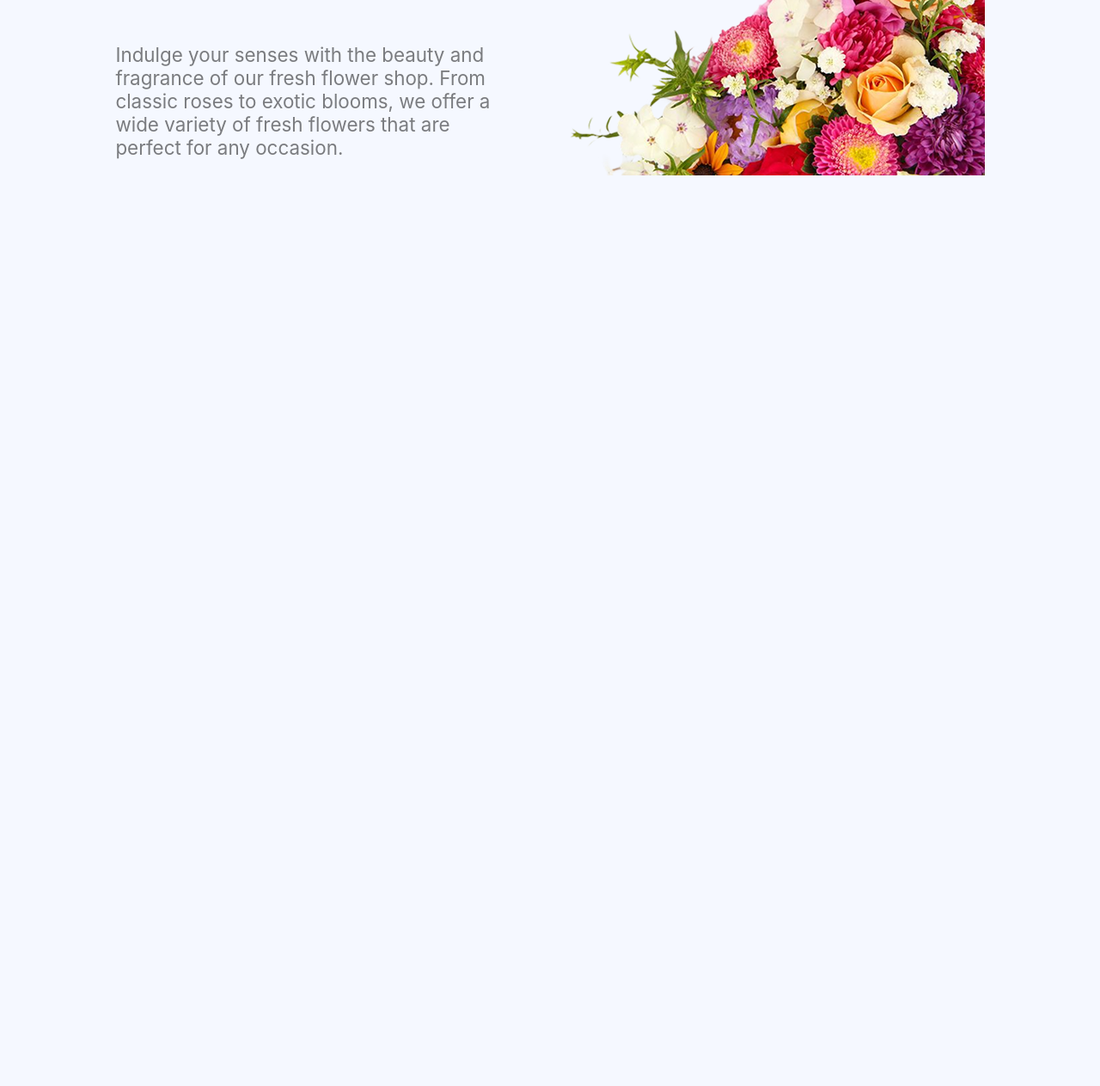
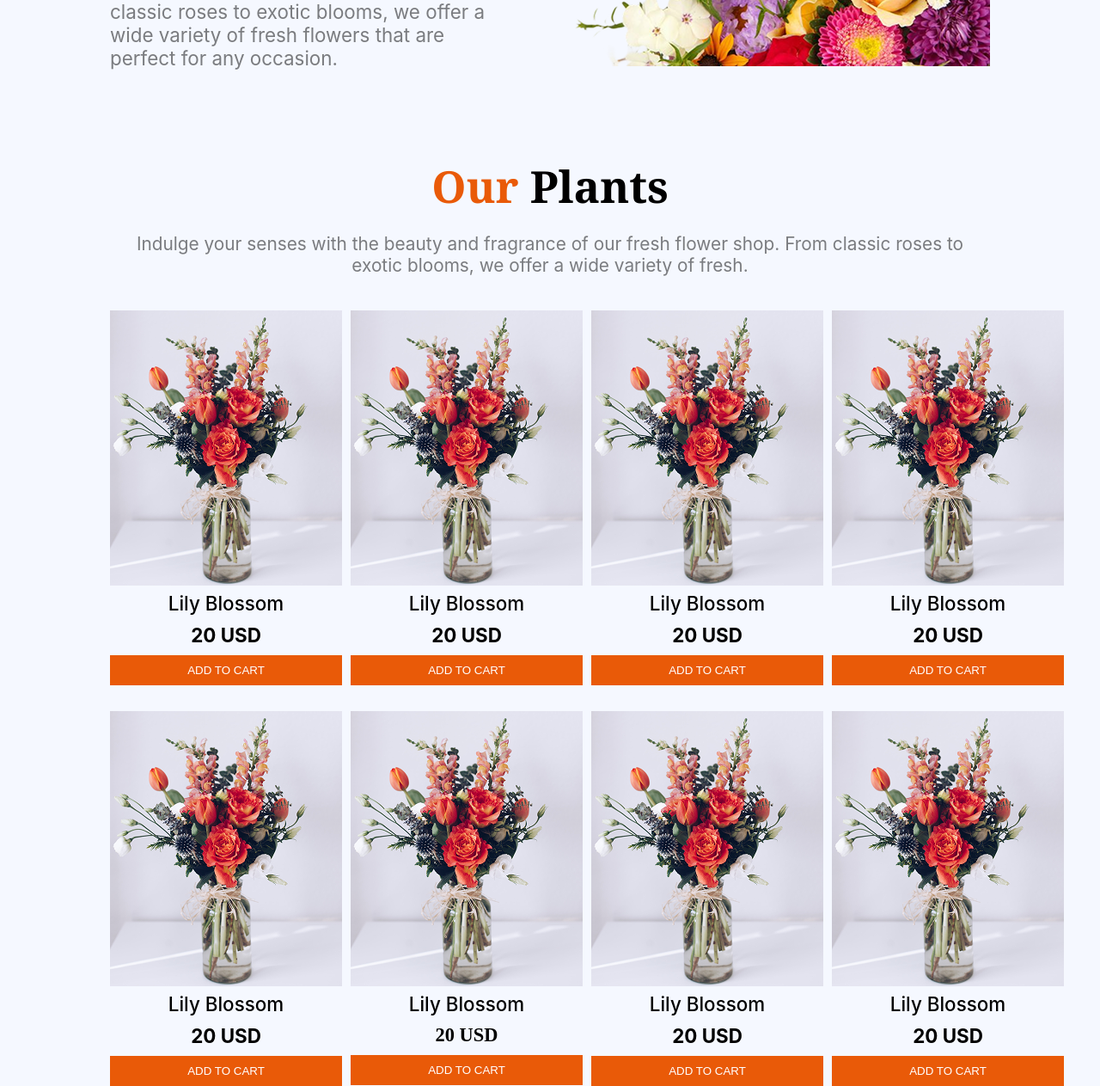
Before and after one commit to Hasib473/Flower-shop, a plain HTML site: page index.html in a window 1280 px wide. Shown: the part 508-1771 px from the top of the page at 86% size. Before the commit the page ends 800 px from the top, so only its background shows below. Drawn offline with Linux system fonts and the light colour scheme.

Commit message:
adding plant section for big and small size screen

```diff
--- a/index.html
+++ b/index.html
@@ -42,6 +42,82 @@
         </section>
     </header>
 
+    <main>
+        <section class="plant">
+            <h2 class="plant-title noto-serif"> <span>Our</span> Plants</h2>
+            <p class="plant-describtion inter">Indulge your senses with the beauty and fragrance of our fresh flower shop.
+                From classic roses to exotic blooms, we offer a wide variety of fresh.</p>
+
+                <div class="plant-card">
+                    <div class="card">
+                        <img src="assets/sample-flower-image.png" alt="" class="card-img">
+                        <h3 class="card-heading inter">Lily Blossom</h3>
+                        <h2 class="product-price inter">20 USD</h2>
+                        <button class="btn">ADD TO CART</button>
+
+                    </div>
+
+                    <div class="card">
+                        <img src="assets/sample-flower-image.png" alt="" class="card-img">
+                        <h3 class="card-heading inter">Lily Blossom</h3>
+                        <h2 class="product-price inter">20 USD</h2>
+                        <button class="btn">ADD TO CART</button>
+
+                    </div>
+
+                    <div class="card">
+                        <img src="assets/sample-flower-image.png" alt="" class="card-img">
+                        <h3 class="card-heading inter">Lily Blossom</h3>
+                        <h2 class="product-price inter">20 USD</h2>
+                        <button class="btn">ADD TO CART</button>
+
+                    </div>
+
+                    <div class="card">
+                        <img src="assets/sample-flower-image.png" alt="" class="card-img">
+                        <h3 class="card-heading inter">Lily Blossom</h3>
+                        <h2 class="product-price inter">20 USD</h2>
+                        <button class="btn">ADD TO CART</button>
+
+                    </div>
+
+                    <div class="card">
+                        <img src="assets/sample-flower-image.png" alt="" class="card-img">
+                        <h3 class="card-heading inter">Lily Blossom</h3>
+                        <h2 class="product-price inter">20 USD</h2>
+                        <button class="btn">ADD TO CART</button>
+
+                    </div>
+
+                    <div class="card">
+                        <img src="assets/sample-flower-image.png" alt="" class="card-img">
+                        <h3 class="card-heading inter">Lily Blossom</h3>
+                        <h2 class="product-price">20 USD</h2>
+                        <button class="btn">ADD TO CART</button>
+
+                    </div>
+
+                    <div class="card">
+                        <img src="assets/sample-flower-image.png" alt="" class="card-img">
+                        <h3 class="card-heading inter">Lily Blossom</h3>
+                        <h2 class="product-price inter">20 USD</h2>
+                        <button class="btn">ADD TO CART</button>
+
+                    </div>
+
+                    <div class="card">
+                        <img src="assets/sample-flower-image.png" alt="" class="card-img">
+                        <h3 class="card-heading inter">Lily Blossom</h3>
+                        <h2 class="product-price inter">20 USD</h2>
+                        <button class="btn">ADD TO CART</button>
+
+                    </div>
+
+
+
+        </section>
+    </main>
+
 </body>
 
 </html>
--- a/style/style.css
+++ b/style/style.css
@@ -17,6 +17,11 @@
 
 
 /* css code start here */
+* {
+    margin: 0;
+    padding: 0;
+    box-sizing: border-box;
+}
 
 body {
     background-color: #F5F8FF;
@@ -26,7 +31,7 @@ body {
     /* border: 2px solid tomato; */
     display: flex;
     width: 80%;
-    margin: 0px auto;
+    margin: 10px auto;
     justify-content: space-between;
     align-items: center;
 }
@@ -86,9 +91,61 @@ body {
     font-weight: 400;
     color: rgba(0, 0, 0, 0.5);
 }
+/* plant section */
+.plant{
+    width: 80%;
+    margin: 0px auto;
+    margin-top: 100px;
+}
+.plant-title{
+    font-size: 3.2rem;
+    font-weight: 700;
+    text-align: center;
+}
+.plant-title span{
+    color: #E95A08;
+}
+.plant-describtion{
+    font-size: 1.3rem;
+    font-weight: 400;
+    color: rgba(0, 0, 0, 0.5);
+    text-align: center;
+    margin-top: 20px;
+    margin-bottom: 40px;
+}
+.plant-card{
+    display: grid;
+    grid-template-columns: repeat(4,1fr);
+    row-gap: 30px;
+    column-gap: 10px;
+
+}
+.card-heading{
+    text-align: center;
+    font-size: 1.4rem;
+    font-weight: 500;
+    margin-bottom: 10px;
+}
+.product-price{
+    text-align: center;
+    font-size: 1.4rem;
+    font-weight: 700;
+    margin-bottom: 10px;
+}
+.btn{
+    width: 100%;
+    height: auto;
+    background-color: #E95A08;
+    color: white;
+    border: none;
+    padding: 10px;
+
+
+}
 
 /* For mobile device */
 @media screen and (max-width:576px) {
+
     .navbar {
         width: 100%;
         align-items: center;
@@ -110,6 +167,23 @@ body {
         margin-top: 50px;
     }
 
+    /* plant section */
+    .plant{
+      width: 100%;
+
+}
+
+
+.plant-card{
+    grid-template-columns: repeat(2,1fr);
+    row-gap: 10px;
+    column-gap: 5px;
+
+}
+
+
+
+
 
 
 
```
